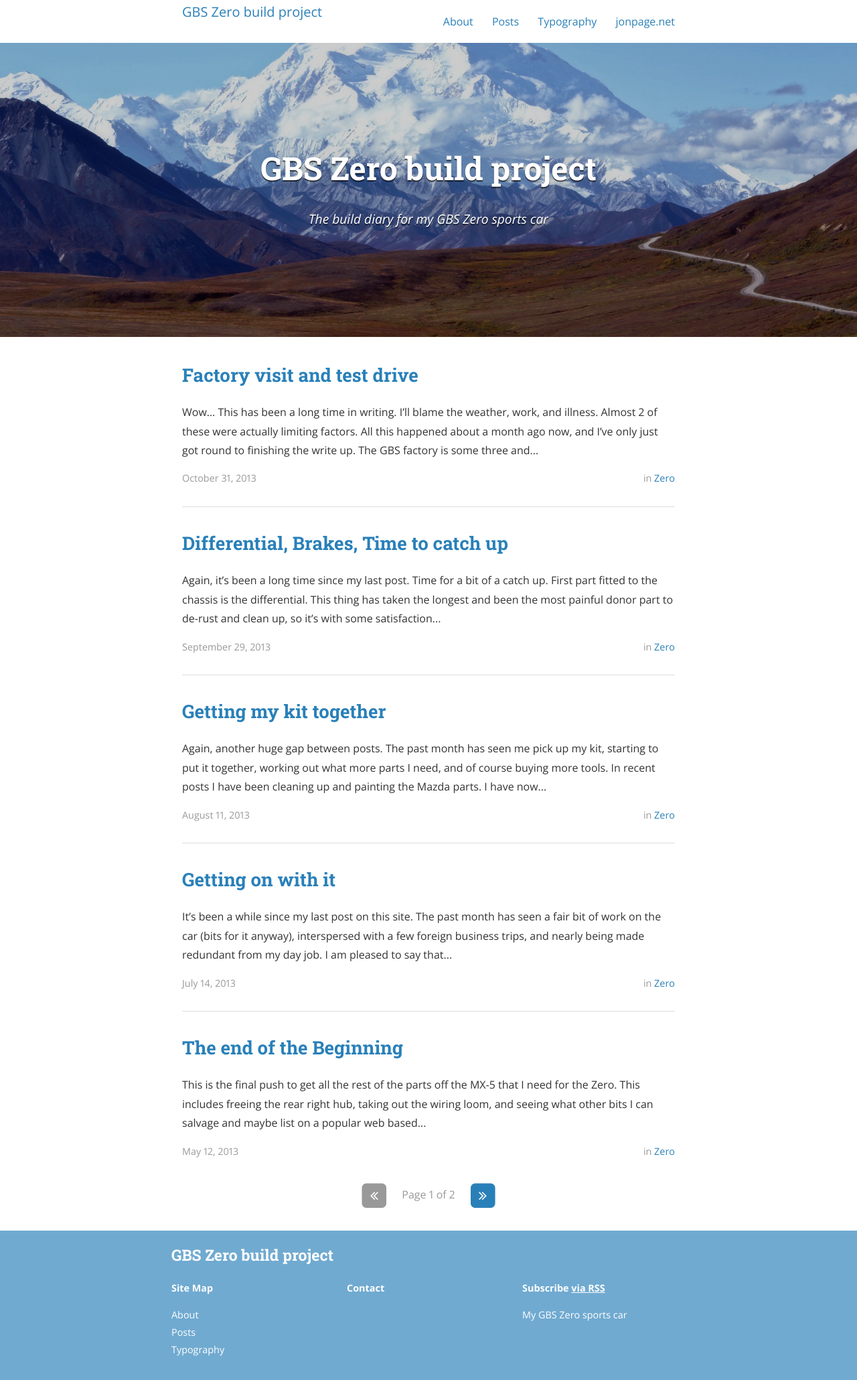
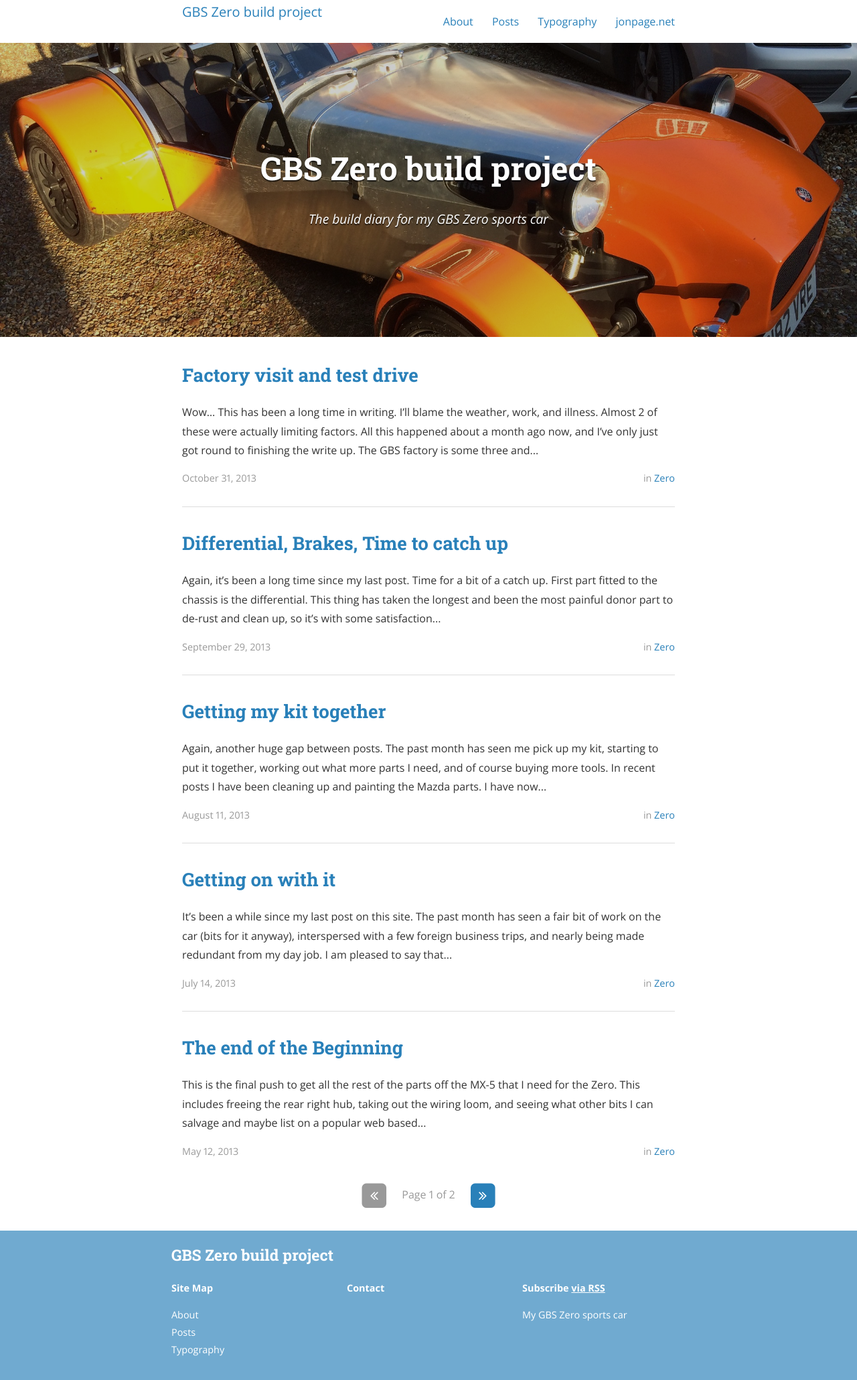
Before and after one commit to jonpage23/zero2, a Jekyll site: the page built from index.html, in a window 1280 px wide. Shown: the whole page at 67% size. Built offline with Jekyll 4.4.1, drawn with Linux system fonts in a browser that asks for light colours; nearby versions of some CDN libraries; the list of posts is cut into pages by our own code.

Commit message:
header page main picture

```diff
--- a/_config.yml
+++ b/_config.yml
@@ -20,7 +20,7 @@ description: My GBS Zero sports car
 # root of your server.
 baseurl: "/zero2" # the subpath of your site, e.g. /blog/
 url: "http://jonpage23.github.io" # the base hostname & protocol for your site
-cover: "/assets/header_image.jpg"
+cover: "/assets/zero-wide.jpg"
 # logo: "/assets/logo.png"
 
 # Build settings
```
Also changed, not shown: assets/zero-wide.jpg (added).
